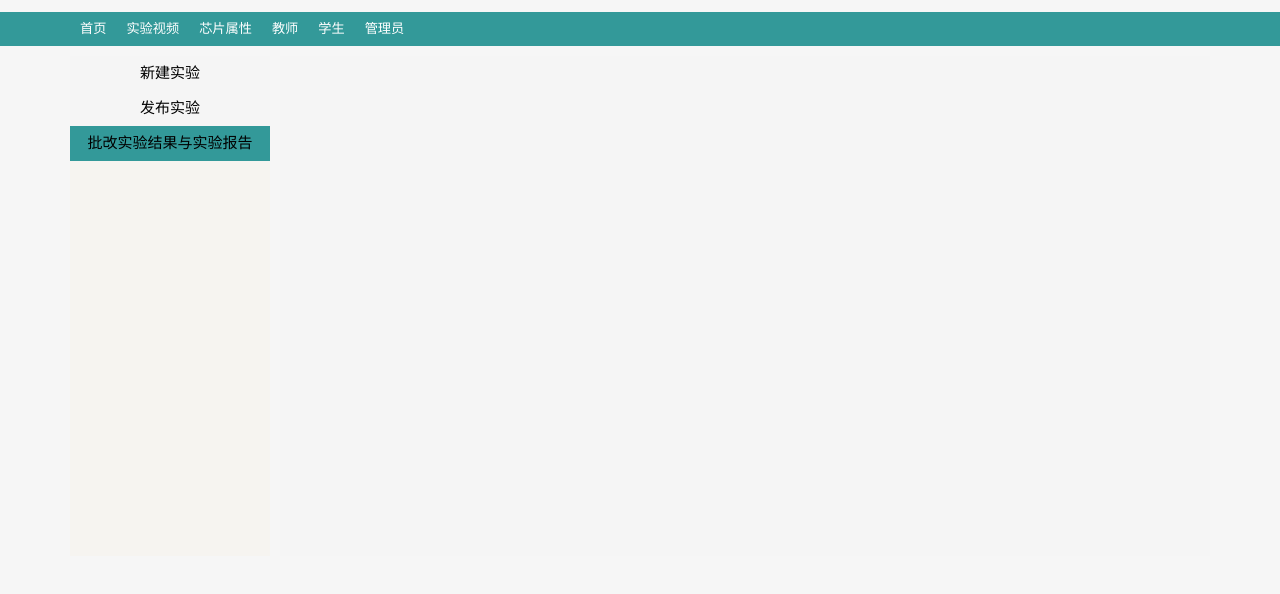
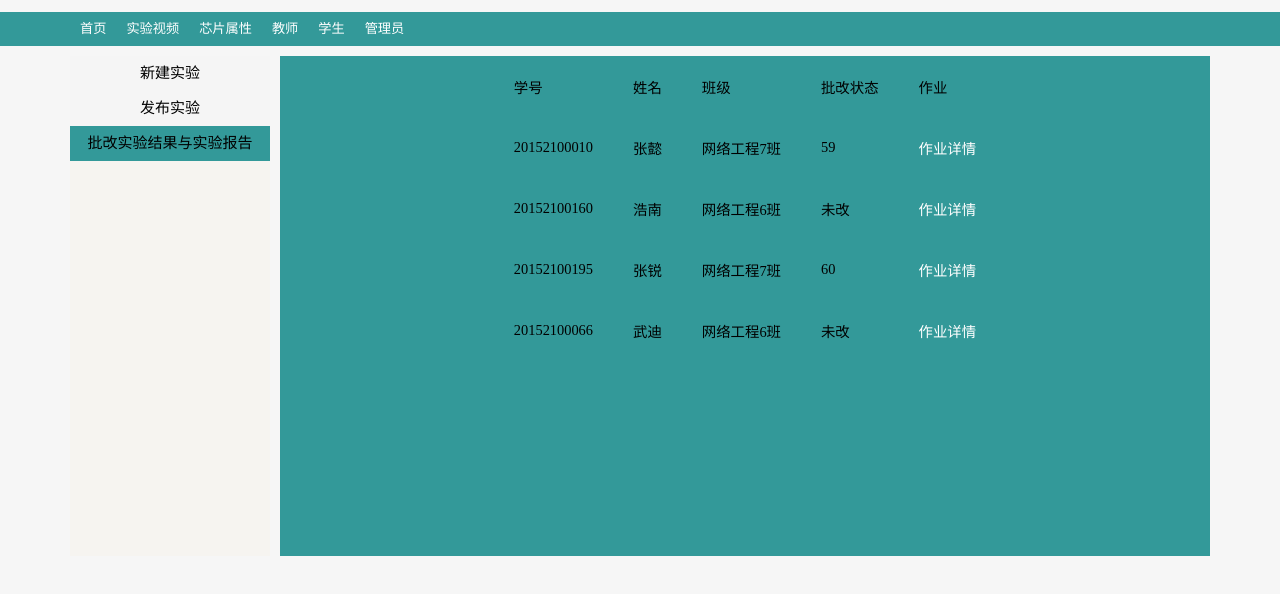
Before and after one commit to diwuhuang/VSES, a website: page views/teachers/wholework.html in a window 1280 px wide. Shown: the part 80-674 px from the top of the page. Drawn offline with Linux system fonts and the light colour scheme.

Commit message:
简洁的完成教师项目，还需要修改

```diff
--- a/public/stylesheets/teacher.css
+++ b/public/stylesheets/teacher.css
@@ -81,8 +81,11 @@
 .contentAdministrator .contentAdministratorRight{
     width: 930px;
     height: 500px;
-    background-color: whitesmoke;
+    background-color: #339999;
     float: right;
+    color:black ;
+    font-size: larger;
+
 }
 .contentAdministrator .contentAdministratorLeft ul li{
     height: 35px;
--- a/views/teachers/wholework.html
+++ b/views/teachers/wholework.html
@@ -46,7 +46,7 @@
                 <a href="/publishLab">发布实验</a>
             </li>
             <li class="dropdown" style="background-color: #339999;">
-                <a href="/wholeWork">批改实验结果与实验报告</a>
+                <a href="#">批改实验结果与实验报告</a>
                 <ul class="dropdown-content">
                     <li style="background-color: #339999">
                         <a href="/wholeWork" >全部作业</a>
@@ -62,6 +62,45 @@
         </ul>
     </div>
     <div class="contentAdministratorRight">
+        <center>
+            <table class="homework">
+                <tr>
+                    <th>学号</th>
+                    <th>姓名</th>
+                    <th>班级</th>
+                    <th>批改状态</th>
+                    <th>作业</th>
+                </tr>
+                <tr>
+                    <td>20152100010</td>
+                    <td>张懿</td>
+                    <td>网络工程7班</td>
+                    <td>59</td>
+                    <td><a href="#">作业详情</a></td>
+                </tr>
+                <tr>
+                    <td>20152100160</td>
+                    <td>浩南</td>
+                    <td>网络工程6班</td>
+                    <td>未改</td>
+                    <td><a href="#">作业详情</a></td>
+                </tr>
+                <tr>
+                    <td>20152100195</td>
+                    <td>张锐</td>
+                    <td>网络工程7班</td>
+                    <td>60</td>
+                    <td><a href="#">作业详情</a></td>
+                </tr>
+                <tr>
+                    <td>20152100066</td>
+                    <td>武迪</td>
+                    <td>网络工程6班</td>
+                    <td>未改</td>
+                    <td><a href="#">作业详情</a></td>
+                </tr>
+            </table>
+        </center>
 
 
     </div>
```
Also changed, not shown: views/students/score.html (+2 -2 lines), views/teachers/checkedWork.html (+26 -2 lines), views/teachers/newLab.html (+1 -1 lines), views/teachers/publishLab.html (+1 -13 lines), views/teachers/uncheckedWork.html (+26 -2 lines).
